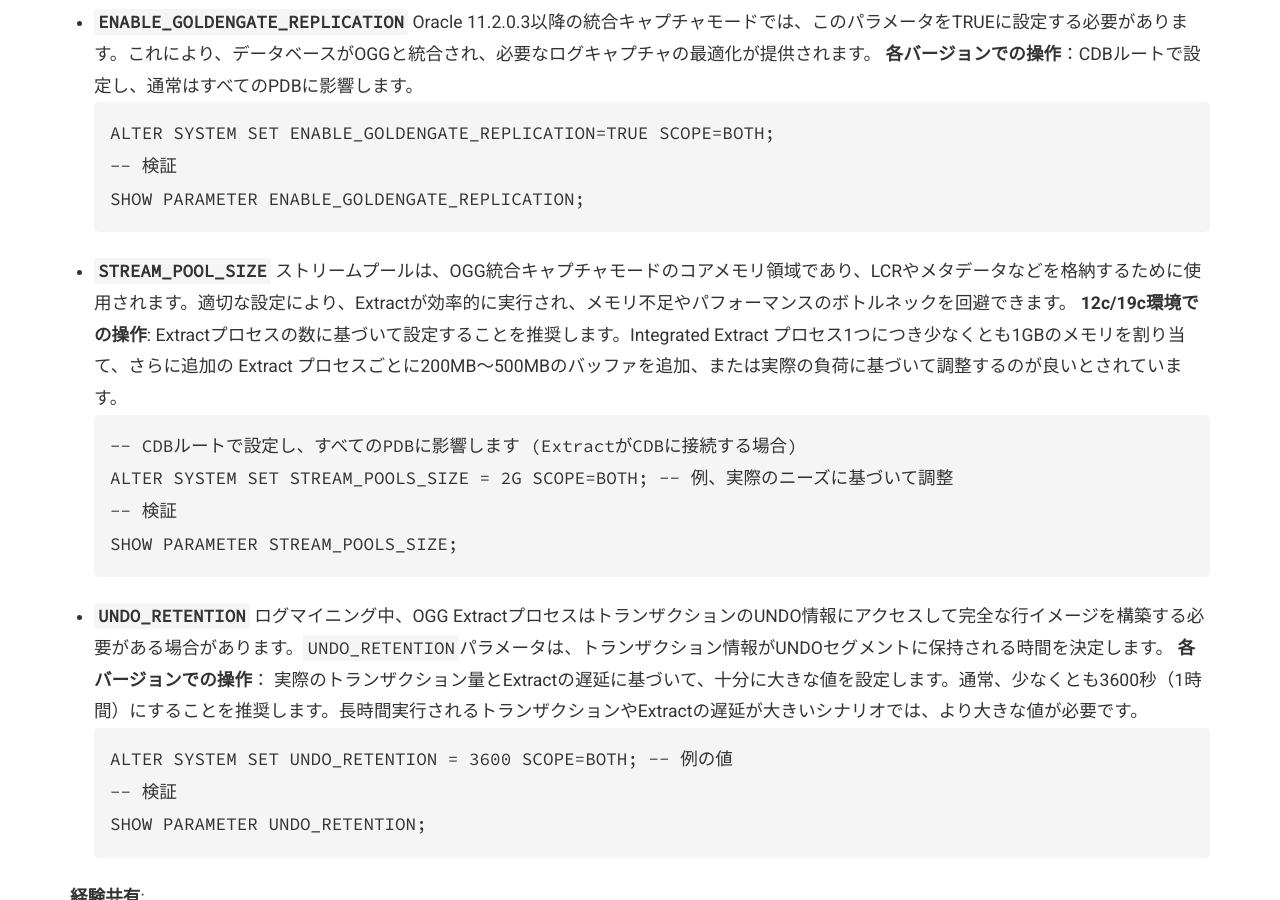
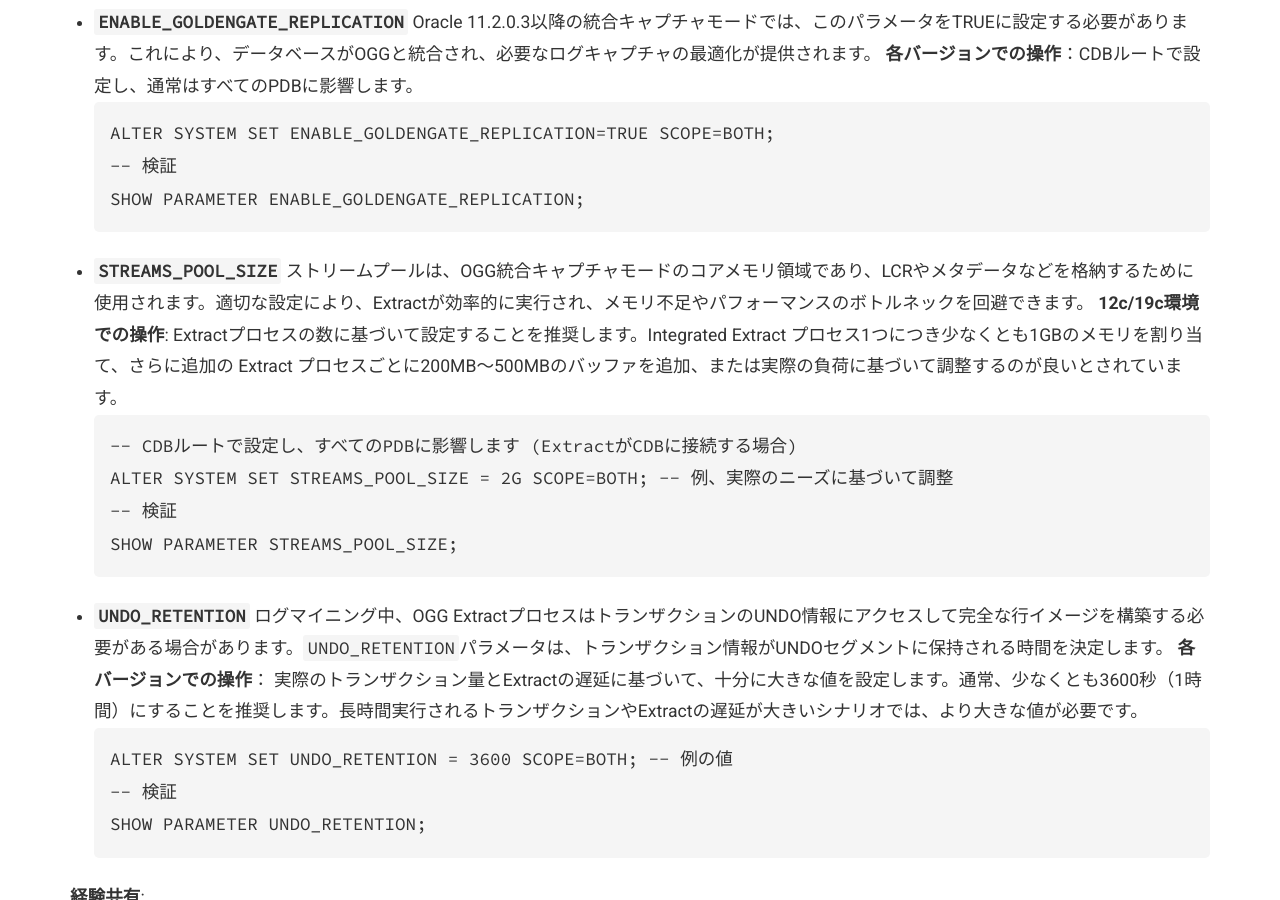
Before and after one commit to goodwaysIT/ja, a Jekyll site: the page built from _posts/2025-06-06-essential-oracle-goldengate-configurations-across-database-versions.md, in a window 1280 px wide and 900 px high, scrolled down 6217 px. Built offline with Jekyll 4.4.1, drawn with Linux system fonts in a browser that asks for light colours.

Commit message:
post new project

````diff
--- a/_posts/2025-06-06-essential-oracle-goldengate-configurations-across-database-versions.md
+++ b/_posts/2025-06-06-essential-oracle-goldengate-configurations-across-database-versions.md
@@ -166,14 +166,14 @@ ALTER SYSTEM SET ENABLE_GOLDENGATE_REPLICATION=TRUE SCOPE=BOTH;
 SHOW PARAMETER ENABLE_GOLDENGATE_REPLICATION;
 ```
 
-*   **`STREAM_POOL_SIZE`**
+*   **`STREAMS_POOL_SIZE`**
 ストリームプールは、OGG統合キャプチャモードのコアメモリ領域であり、LCRやメタデータなどを格納するために使用されます。適切な設定により、Extractが効率的に実行され、メモリ不足やパフォーマンスのボトルネックを回避できます。
 **12c/19c環境での操作**: Extractプロセスの数に基づいて設定することを推奨します。Integrated Extract プロセス1つにつき少なくとも1GBのメモリを割り当て、さらに追加の Extract プロセスごとに200MB～500MBのバッファを追加、または実際の負荷に基づいて調整するのが良いとされています。
 ```sql
 -- CDBルートで設定し、すべてのPDBに影響します (ExtractがCDBに接続する場合)
-ALTER SYSTEM SET STREAM_POOLS_SIZE = 2G SCOPE=BOTH; -- 例、実際のニーズに基づいて調整
+ALTER SYSTEM SET STREAMS_POOL_SIZE = 2G SCOPE=BOTH; -- 例、実際のニーズに基づいて調整
 -- 検証
-SHOW PARAMETER STREAM_POOLS_SIZE;
+SHOW PARAMETER STREAMS_POOL_SIZE;
 ```
 
 *   **`UNDO_RETENTION`**
````
